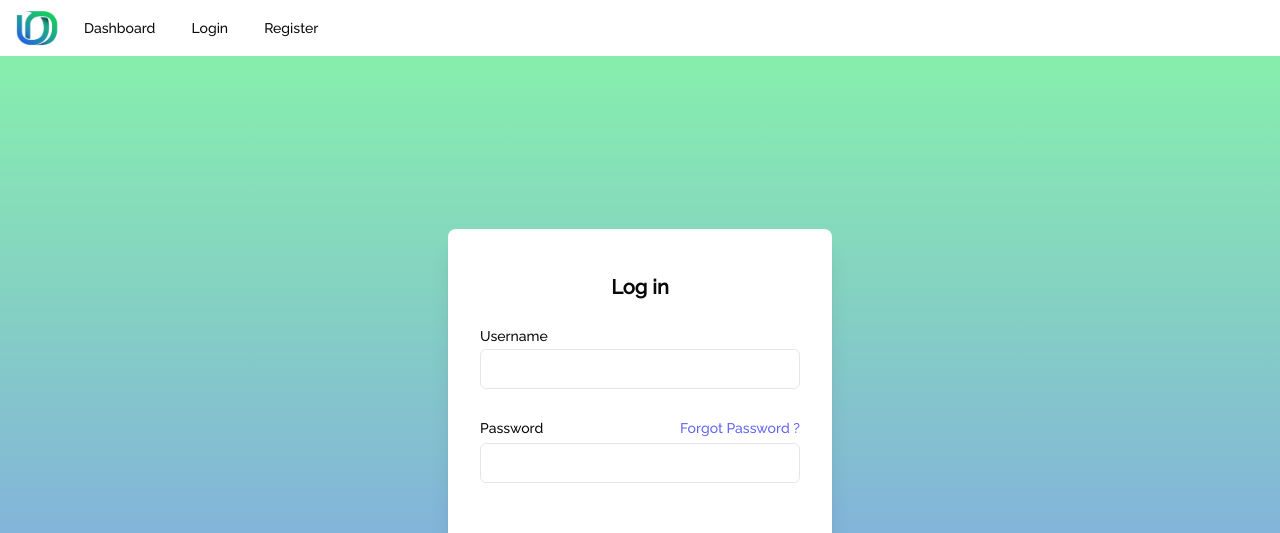
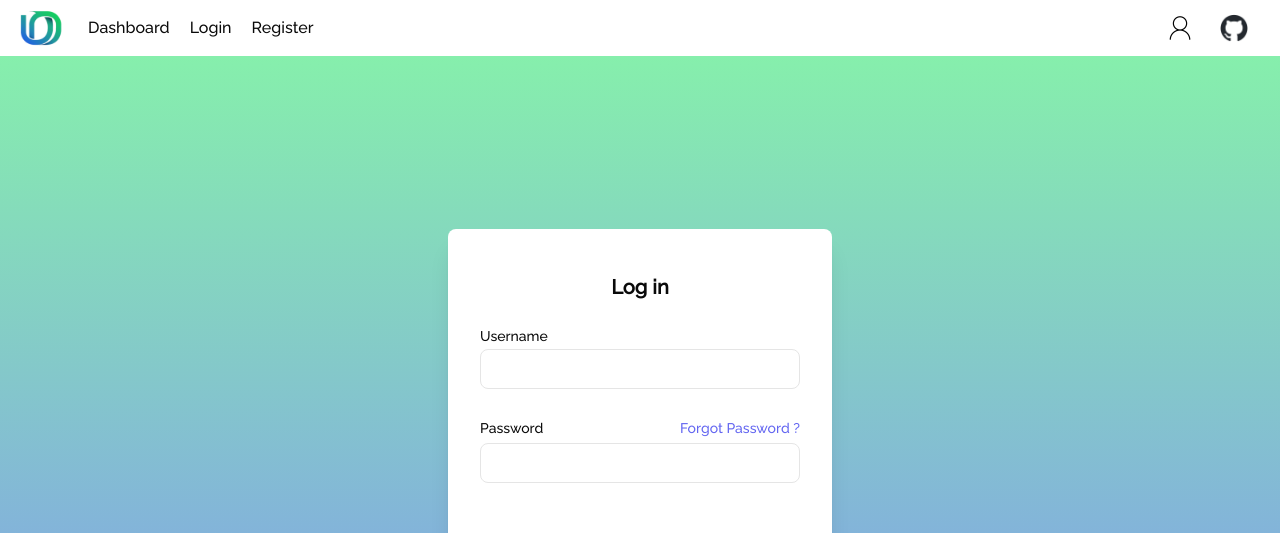
Before and after one commit to TDC28/uwdp, a Next.js app in the folder frontend/: page /auth/login in a window 1280 px wide. Shown: the top 533 px of the page. Built offline with nearby package versions, Linux system fonts and the light colour scheme.

Commit message:
Navbar theme complete

```diff
--- a/frontend/components/Nav.tsx
+++ b/frontend/components/Nav.tsx
@@ -1,47 +1,33 @@
-import {
-  NavigationMenu,
-  NavigationMenuContent,
-  NavigationMenuIndicator,
-  NavigationMenuItem,
-  NavigationMenuLink,
-  NavigationMenuList,
-  NavigationMenuTrigger,
-  navigationMenuTriggerStyle,
-  NavigationMenuViewport,
-} from "@/components/ui/navigation-menu";
 import Link from "next/link";
+import { Input } from "@/components/ui/input";
 
 export default function Nav() {
   return (
-    <NavigationMenu>
-      <NavigationMenuList>
-        <NavigationMenuItem>
-          <Link href="/" legacyBehavior passHref>
-            <img src="/logo.png" alt="UWDP Logo" className="h-14 pl-2" />
+    <header>
+      <nav className="flex justify-between">
+        <div className="flex items-center space-x-5">
+          <Link href="/" className="hover:text-gray-500">
+            <img src="/logo.png" alt="UWDP Logo" className="h-14 pl-3" />
           </Link>
-        </NavigationMenuItem>
-        <NavigationMenuItem>
-          <Link href="/dashboard" legacyBehavior passHref>
-            <NavigationMenuLink className={navigationMenuTriggerStyle()}>
-              Dashboard
-            </NavigationMenuLink>
+          <Link href="/dashboard" className="hover:text-gray-500">
+            Dashboard
           </Link>
-        </NavigationMenuItem>
-        <NavigationMenuItem>
-          <Link href="/auth/login" legacyBehavior passHref>
-            <NavigationMenuLink className={navigationMenuTriggerStyle()}>
-              Login
-            </NavigationMenuLink>
+          <Link href="/auth/login" className="hover:text-gray-500">
+            Login
           </Link>
-        </NavigationMenuItem>
-        <NavigationMenuItem>
-          <Link href="/auth/register" legacyBehavior passHref>
-            <NavigationMenuLink className={navigationMenuTriggerStyle()}>
-              Register
-            </NavigationMenuLink>
+          <Link href="/auth/register" className="hover:text-gray-500">
+            Register
           </Link>
-        </NavigationMenuItem>
-      </NavigationMenuList>
-    </NavigationMenu>
+        </div>
+        <div className="flex justify-right items-center pr-5">
+          <Link href="/auth/login">
+            <img src="/profile.png" alt="Profile" className="h-8 px-3" />
+          </Link>
+          <Link href="https://github.com/TDC28/uwdp">
+            <img src="/github.png" alt="GitHub" className="h-7 px-3" />
+          </Link>
+        </div>
+      </nav>
+    </header>
   );
 }
--- a/frontend/components/ui/input.tsx
+++ b/frontend/components/ui/input.tsx
@@ -1,6 +1,6 @@
-import * as React from "react"
+import * as React from "react";
 
-import { cn } from "@/lib/utils"
+import { cn } from "@/lib/utils";
 
 export interface InputProps
   extends React.InputHTMLAttributes<HTMLInputElement> {}
@@ -11,15 +11,15 @@ const Input = React.forwardRef<HTMLInputElement, InputProps>(
       <input
         type={type}
         className={cn(
-          "flex h-10 w-full rounded-md border border-input bg-background px-3 py-2 text-sm ring-offset-background file:border-0 file:bg-transparent file:text-sm file:font-medium placeholder:text-muted-foreground focus-visible:outline-none focus-visible:ring-2 focus-visible:ring-ring focus-visible:ring-offset-2 disabled:cursor-not-allowed disabled:opacity-50",
-          className
+          "flex h-10 w-full rounded-lg border border-input bg-background px-3 py-2 text-sm ring-offset-background file:border-0 file:bg-transparent file:text-sm file:font-medium placeholder:text-muted-foreground focus-visible:outline-none focus-visible:ring-2 focus-visible:ring-ring focus-visible:ring-offset-2 disabled:cursor-not-allowed disabled:opacity-50",
+          className,
         )}
         ref={ref}
         {...props}
       />
-    )
-  }
-)
-Input.displayName = "Input"
+    );
+  },
+);
+Input.displayName = "Input";
 
-export { Input }
+export { Input };
```
Also changed, not shown: frontend/components/ui/button.tsx (+13 -13 lines), frontend/public/github.png (added), frontend/public/profile.png (added).
